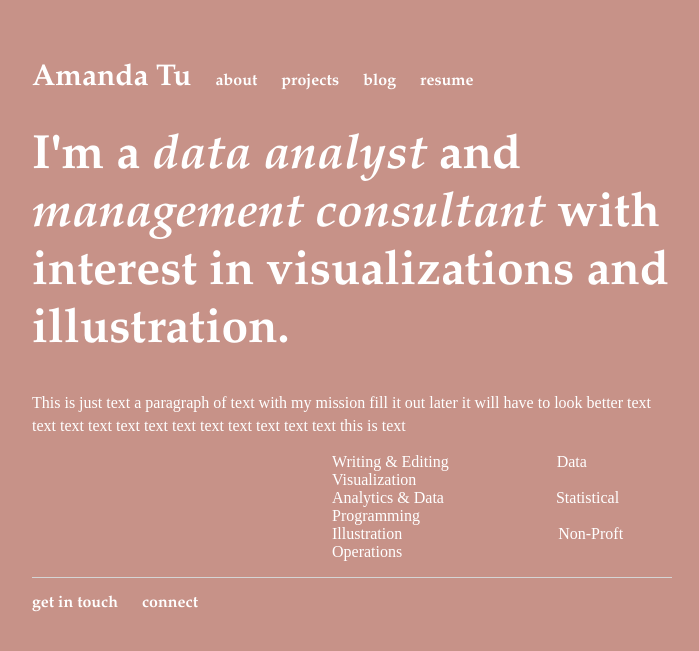
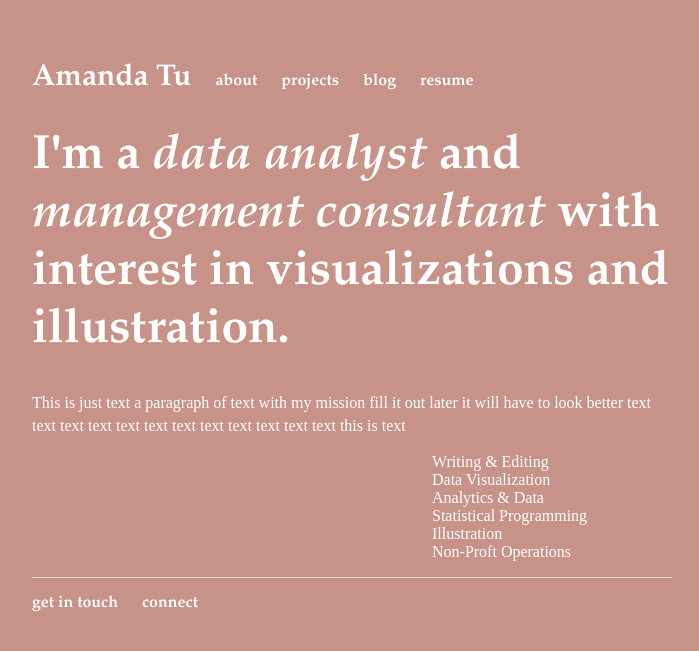
Before and after one commit to amanda-t2/amanda-t2.github.io, a Jekyll site: the page built from index.html, in a window 1280 px wide. Shown: the top 651 px of the page, without its empty margins (288-987 px from the left). Built offline with Jekyll 4.4.1, drawn with Linux system fonts in a browser that asks for light colours.

Commit message:
Update main.css

```diff
--- a/css/main.css
+++ b/css/main.css
@@ -39,7 +39,7 @@ ul {
   margin-bottom: 1.0em;
   margin-left: 10;
   margin-right: 0;
-  padding-left: 300px;
+  padding-left: 400px;
   color: #FFFFFF;
   font-size: 1.0em;
 }
```
